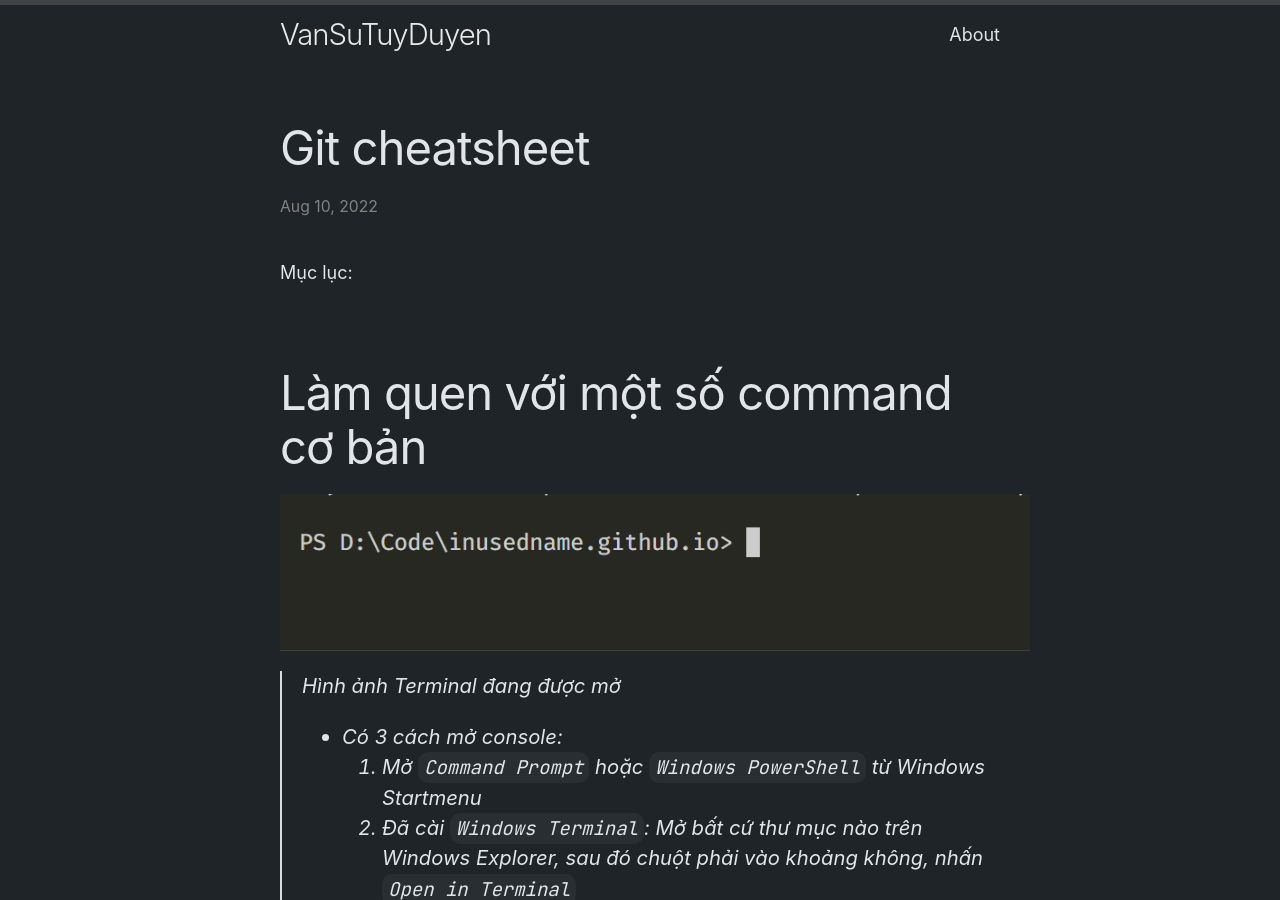
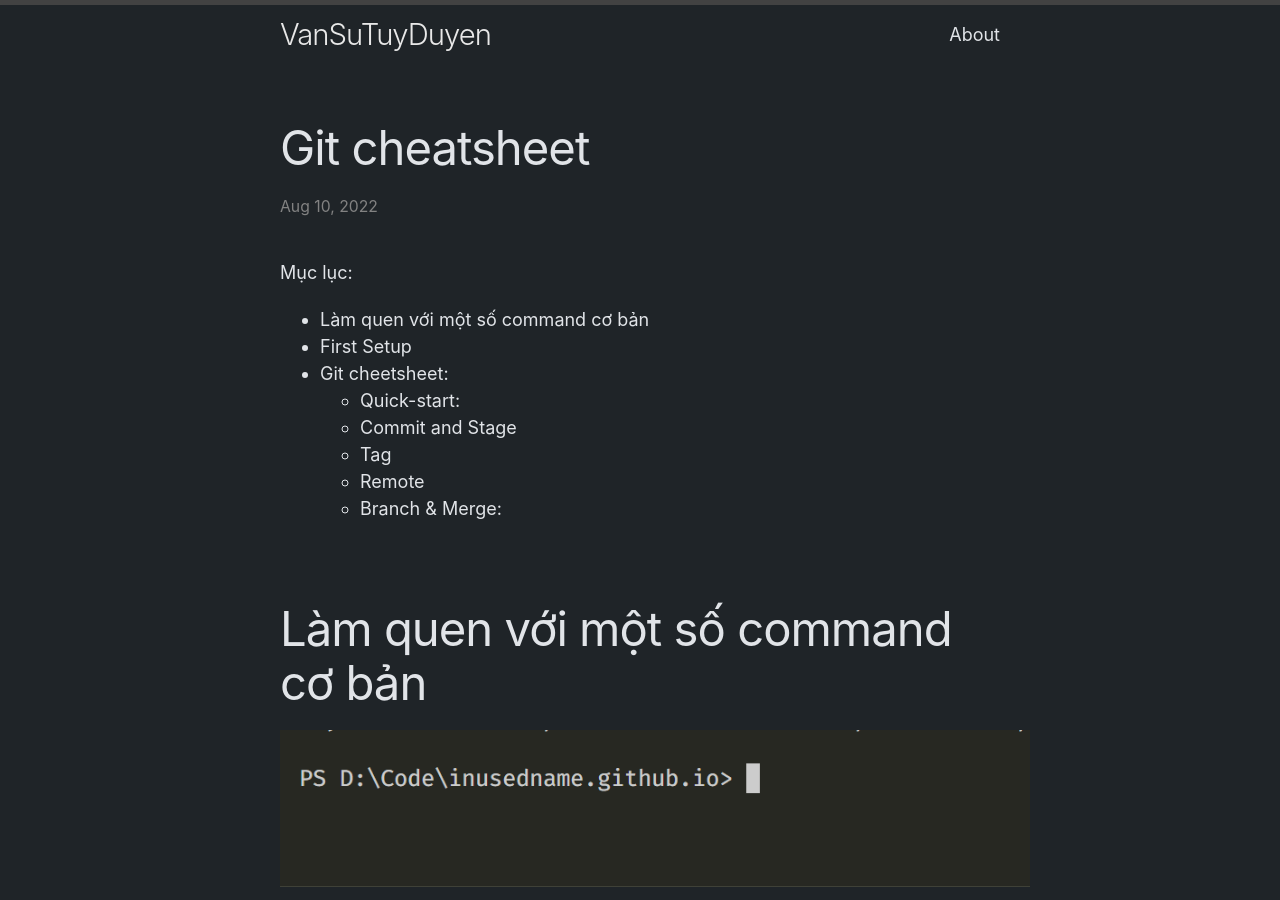
Before and after one commit to inusedname/inusedname.github.io, a Jekyll site: the page built from _posts/2022-08-10-learn-git.md, in a window 1280 px wide and 900 px high. Built offline with Jekyll 4.4.1, drawn with Linux system fonts in a browser that asks for light colours; comment, search, counter and statistics services are not loaded; some of the changed text lies outside the part shown.

Commit message:
[UPDATE] Add TOC to learn-git post

```diff
--- a/_posts/2022-08-10-learn-git.md
+++ b/_posts/2022-08-10-learn-git.md
@@ -7,6 +7,14 @@ categories: git, basic
 ---
 
 Mục lục:
+- [Làm quen với một số command cơ bản](#l-m-quen-v-i-m-t-s--command-c--b-n)
+- [First Setup](#first-setup)
+- [Git cheetsheet:](#git-cheetsheet-)
+  * [Quick-start:](#quick-start-)
+  * [Commit and Stage](#commit-and-stage)
+  * [Tag](#tag)
+  * [Remote](#remote)
+  * [Branch & Merge:](#branch---merge-)
 
 # Làm quen với một số command cơ bản
 ![](/images/git/terminal-screen.png)
```
Also changed, not shown: other parts of _posts/2022-08-10-learn-git.md (+0 -3 lines).
